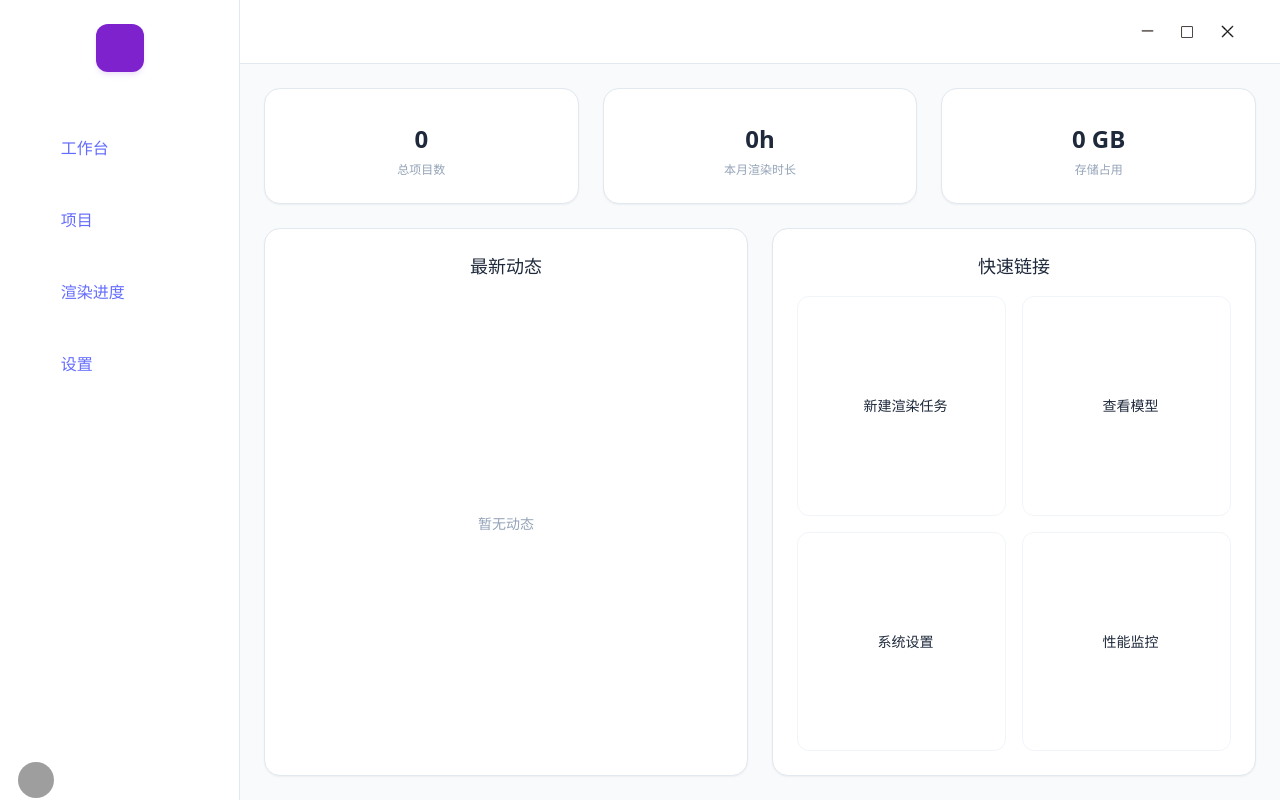
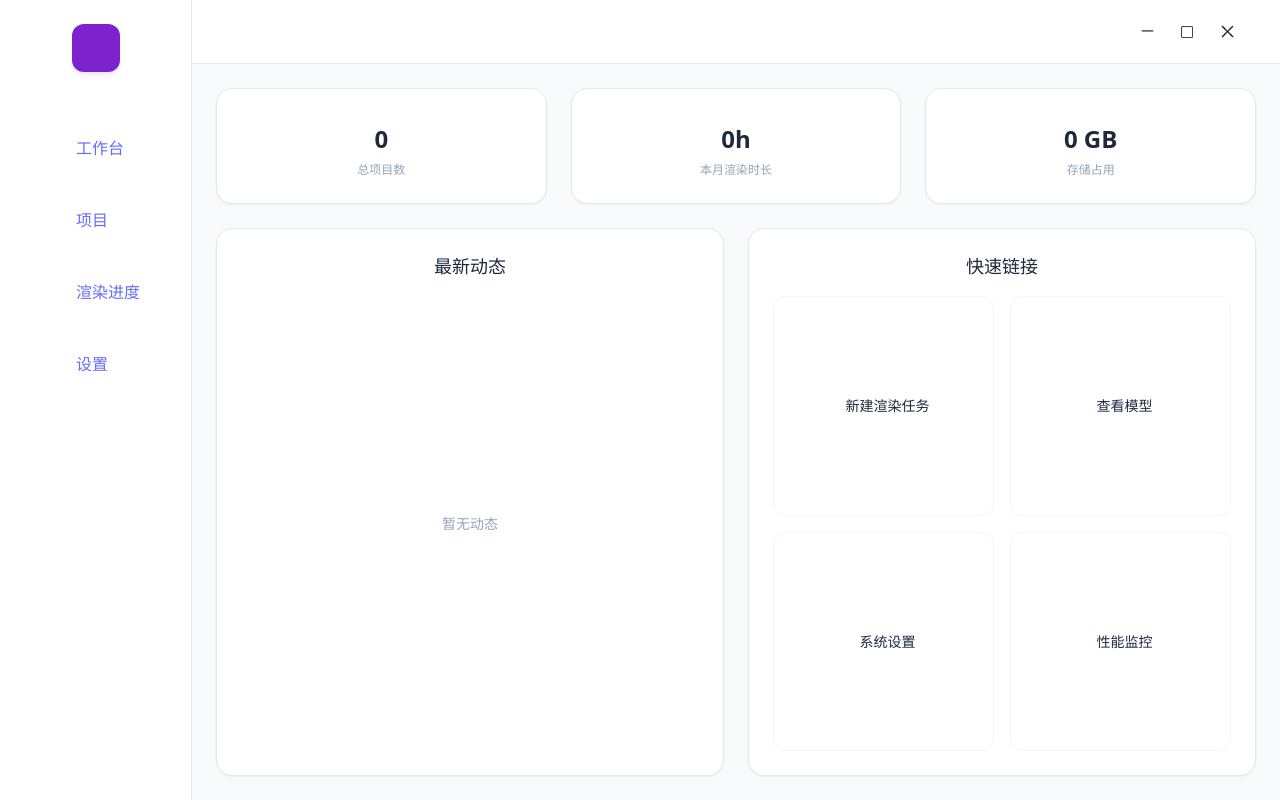
Before and after one commit to KrisitVvv/LuminaGS, a Vue app in the folder gs-ir-visualization/: page /workbench in a window 1280 px wide. Built offline with nearby package versions, Linux system fonts and the light colour scheme; grey boxes are pictures that could not be loaded; some icons are missing.

Commit message:
solve some display and internet error

```diff
--- a/gs-ir-visualization/index.html
+++ b/gs-ir-visualization/index.html
@@ -4,9 +4,9 @@
     <meta charset="utf-8">
     <meta name="viewport" content="width=device-width, initial-scale=1.0">
     <title>LuminaGS</title>
-    <script src="https://cdn.tailwindcss.com"></script>
-    <script src="https://code.iconify.design/3/3.1.1/iconify.min.js"></script>
-    <script src="https://cdn.jsdelivr.net/npm/echarts@5.4.3/dist/echarts.min.js"></script>
+    <script src="https://cdn.tailwindcss.com" crossorigin="anonymous"></script>
+    <script src="https://code.iconify.design/3/3.1.1/iconify.min.js" crossorigin="anonymous"></script>
+    <script src="https://cdn.jsdelivr.net/npm/echarts@5.4.3/dist/echarts.min.js" crossorigin="anonymous"></script>
   </head>
   <body>
     <div id="app"></div>
--- a/gs-ir-visualization/src/components/LuminaGS.vue
+++ b/gs-ir-visualization/src/components/LuminaGS.vue
@@ -59,12 +59,6 @@
               </router-link>
             </div>
           </nav>
-
-          <div class="sidebar-footer">
-            <div class="user-avatar">
-              <img alt="User Profile" class="avatar-img" :src="avatarImage" @error="onImageError">
-            </div>
-          </div>
         </div>
       </aside>
 
@@ -112,7 +106,6 @@ export default {
       sidebarExpanded: false,
       expandTimer: null,
       avatarImage: 'https://modao.cc/agent-py/media/generated_images/2026-01-30/6190da8135da4d32999730787ce10cac.jpg',
-      isMaximized: false,
       maximizedHandler: null,
       restoredHandler: null
     }
@@ -149,7 +142,6 @@ export default {
     onImageError() {
       this.avatarImage = '/default-avatar.png';
     },
-    // 窗口控制方法
     minimizeWindow() {
       if (window.electronAPI) {
         window.electronAPI.minimizeWindow();
@@ -285,7 +277,7 @@ export default {
 }
 
 .sidebar.expanded {
-  width: 15rem;
+  width: 12rem;
 }
 
 .sidebar.collapsed {
@@ -350,12 +342,17 @@ export default {
 }
 
 .nav-collapsed .nav-item-collapsed {
-  padding-left: 0.8rem;
+  padding-left: 1.75rem;
 }
 
 .nav-expanded .nav-item {
   justify-content: flex-start;
-  padding-left: 0.8rem;
+  padding-left: 1.75rem;
+}
+
+.nav-expanded .nav-item .icon {
+  width: 1.5rem;
+  text-align: center;
 }
 
 .nav-text {
@@ -400,7 +397,7 @@ export default {
 }
 
 .main-content-area.sidebar-expanded {
-  margin-left: 15rem;
+  margin-left: 12rem;
 }
 
 @media (max-width: 768px) {
@@ -528,6 +525,12 @@ export default {
   color: #9333ea !important;
 }
 
+.nav-item:focus,
+.nav-item-collapsed:focus,
+button:focus {
+  outline: none;
+}
+
 .main-container::-webkit-scrollbar,
 .content-body::-webkit-scrollbar,
 .sidebar::-webkit-scrollbar {
--- a/gs-ir-visualization/vite.config.js
+++ b/gs-ir-visualization/vite.config.js
@@ -11,10 +11,6 @@ export default defineConfig({
     }
   },
   server: {
-    host: 'localhost',  // 设置主机地址
-    headers: {
-      'Cross-Origin-Opener-Policy': 'same-origin',
-      'Cross-Origin-Embedder-Policy': 'require-corp'
-    }
+    host: 'localhost'  // 设置主机地址
   }
 })
```
